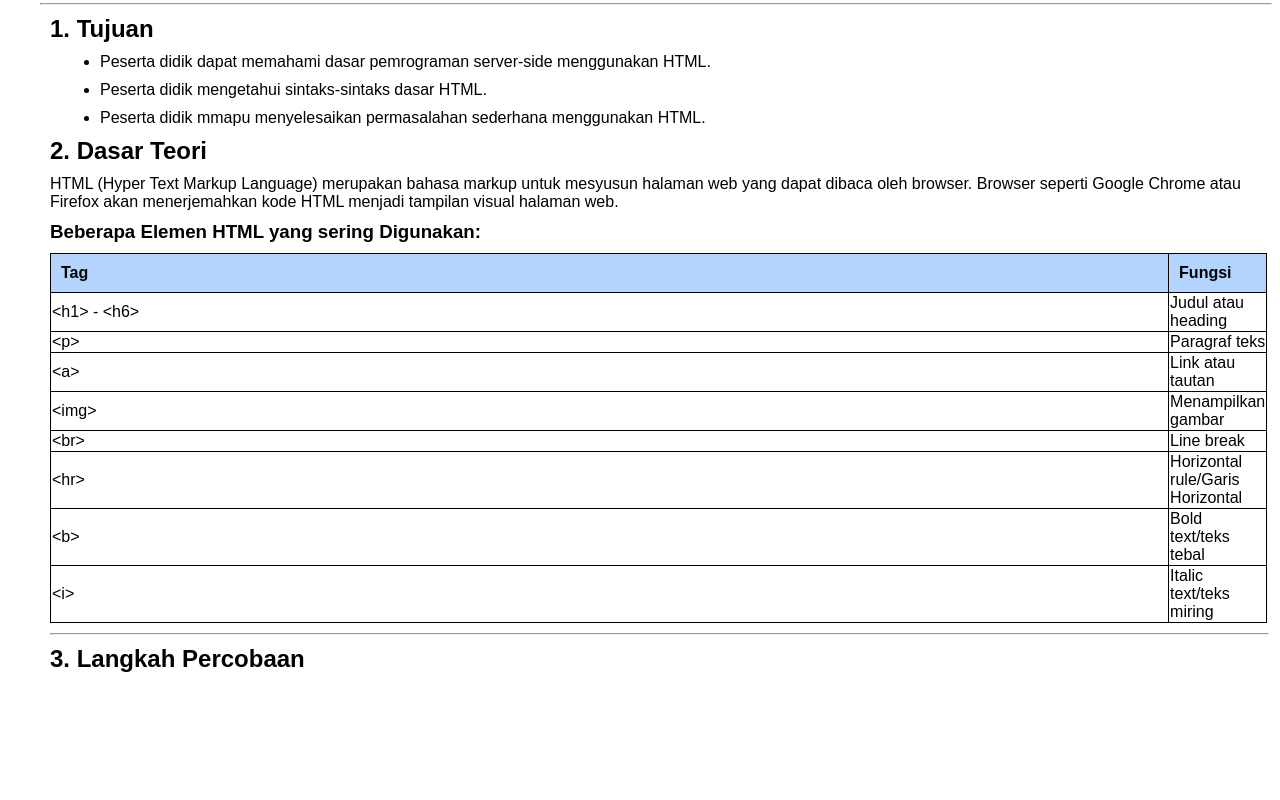
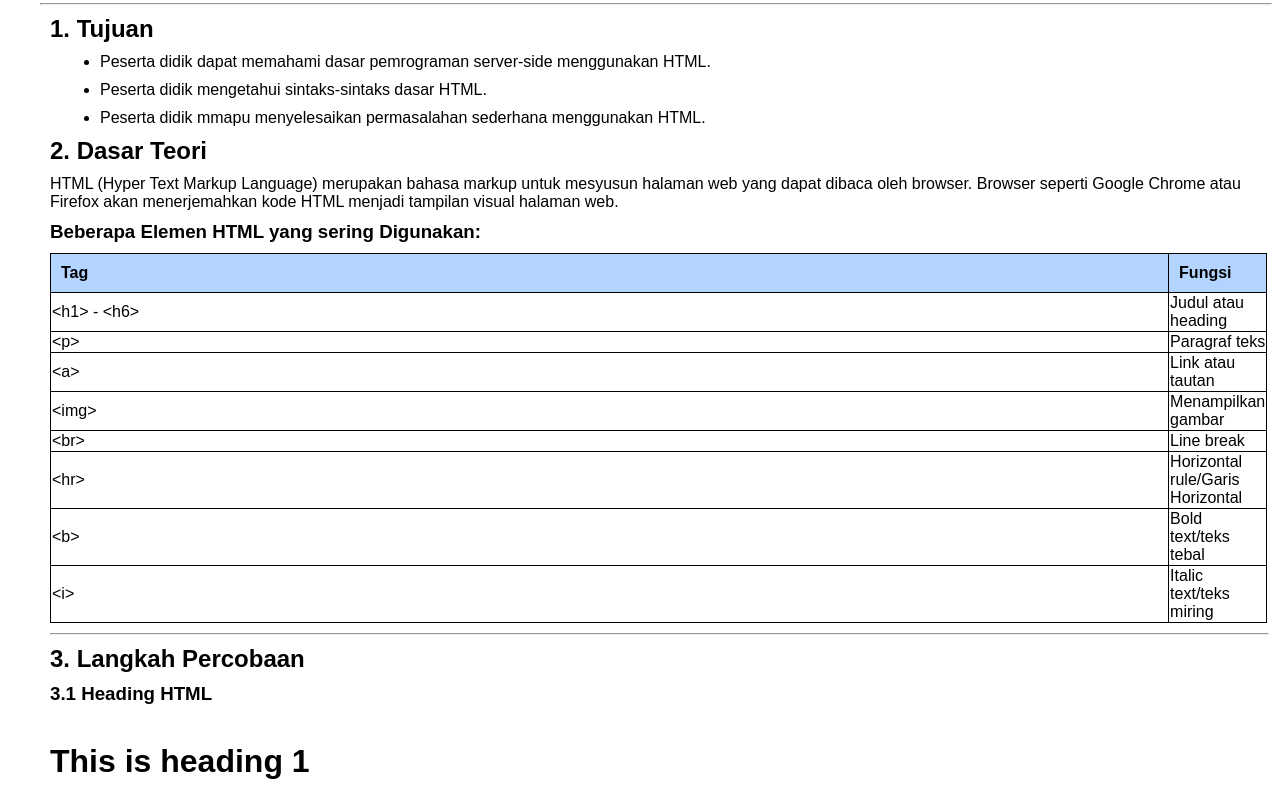
Before and after one commit to tegarpermanaputra21-sudo/learn-html-fundamental, a plain HTML site: page pertemuan0.html in a window 1280 px wide. Shown: the part 419-1219 px from the top of the page. Before the commit the page ends 1112 px from the top, so only its background shows below. Drawn offline with Linux system fonts and the light colour scheme.

Commit message:
add some heading

```diff
--- a/pertemuan0.html
+++ b/pertemuan0.html
@@ -52,13 +52,14 @@
         <hr>
         <!-- Content Section -->
         <div class="content">
+            <!-- Content 1 -->
             <h2>1. Tujuan</h2>
             <ul>
                 <li>Peserta didik dapat memahami dasar pemrograman server-side menggunakan HTML.</li>
                 <li>Peserta didik mengetahui sintaks-sintaks dasar HTML.</li>
                 <li>Peserta didik mmapu menyelesaikan permasalahan sederhana menggunakan HTML.</li>
             </ul>
-
+            <!-- Content 2 -->
             <h2>2. Dasar Teori</h2>
             <p>HTML (Hyper Text Markup Language) merupakan bahasa markup untuk mesyusun halaman web yang dapat dibaca oleh browser. Browser seperti Google Chrome atau Firefox akan menerjemahkan kode HTML menjadi tampilan visual halaman web.</p>
             <h3>Beberapa Elemen HTML yang sering Digunakan:</h3>
@@ -101,7 +102,11 @@
                 </tr>
             </table>
             <hr>
+            <!-- Content 3 -->
             <h2>3. Langkah Percobaan</h2>
+            <h3>3.1 Heading HTML</h3>
+            <br>
+            <h1>This is heading 1</h1>
         </div>
     </div>
 </body>
```
